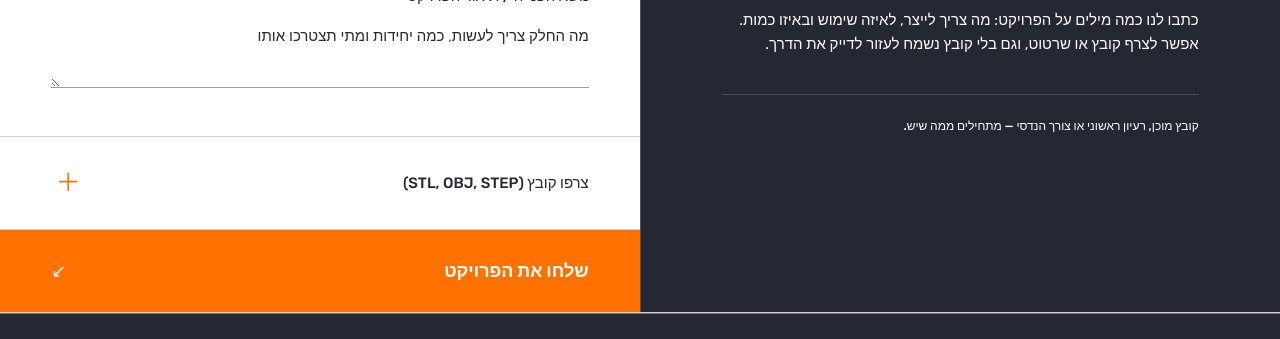
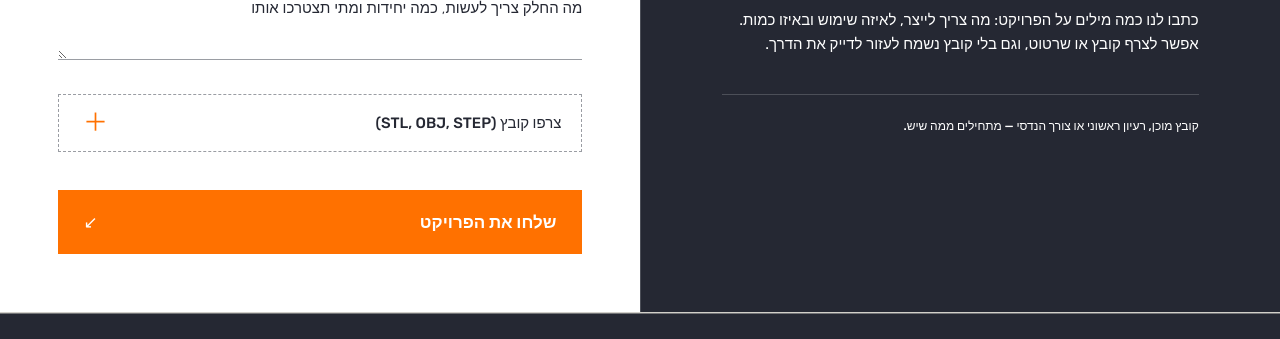
Before and after one commit to idwav/printing-parts-3d, a website: page contact.html in a window 1280 px wide. Shown: the part 488-827 px from the top of the page. Drawn offline with Linux system fonts and the light colour scheme; a web font is replaced by a local one.

Commit message:
Group the contact form without row dividers
Fields stack with even spacing inside one padded block, the file picker
becomes a dashed drop target, and the submit button follows the fields
at their width instead of spanning the column bottom.

Co-Authored-By: Claude Opus 5.5 <noreply@anthropic.com>

```diff
--- a/contact.html
+++ b/contact.html
@@ -7,7 +7,7 @@
   <link rel="preconnect" href="https://fonts.googleapis.com"><link rel="preconnect" href="https://fonts.gstatic.com" crossorigin><link href="https://fonts.googleapis.com/css2?family=Rubik:wght@300;400;500;600;700;900&amp;display=swap" rel="stylesheet">
   <link rel="stylesheet" href="https://use.typekit.net/hop1eit.css">
   <script>document.documentElement.classList.add('js');</script><link rel="stylesheet" href="inner.css?v=20261014-4"><link rel="stylesheet" href="shared-header.css?v=20261019-smooth-scroll">
-  <link rel="stylesheet" href="responsive.css?v=20261108-4">
+  <link rel="stylesheet" href="responsive.css?v=20261108-5">
 </head>
 <body class="page-contact">
   <header class="topbar is-solid"><a class="logo" href="index.html" aria-label="Printing Parts 3D — דף הבית"><img src="assets/brand-logo.svg" alt="Printing Parts 3D"></a><nav aria-label="ניווט ראשי"><a href="about.html">אודות</a><a href="services.html">השירותים שלנו</a><a href="industries.html">תעשיות</a><a href="technologies.html">טכנולוגיות</a><a href="materials.html">יכולות וחומרים</a><a href="contact.html" aria-current="page">צור קשר</a></nav><div class="top-actions"><label class="language-menu"><svg viewBox="0 0 24 24" aria-hidden="true"><circle cx="12" cy="12" r="9"></circle><path d="M3 12h18M12 3c3 3 3 15 0 18M12 3c-3 3-3 15 0 18"></path></svg><select class="language-select" aria-label="בחירת שפה"><option value="he">עברית</option><option value="en">English</option></select></label><a class="top-contact instagram-link" href="https://www.instagram.com/printing_parts_3d/" target="_blank" rel="noopener noreferrer" aria-label="Instagram"><svg viewBox="0 0 24 24" aria-hidden="true"><rect x="3" y="3" width="18" height="18" rx="5"></rect><circle cx="12" cy="12" r="4"></circle><circle cx="17.4" cy="6.7" r="1"></circle></svg></a></div></header>
--- a/responsive.css
+++ b/responsive.css
@@ -893,3 +893,31 @@ body.page-technologies .capability-services__grid figure img { display:block; mi
 .page-contact .contact-form .field input[type="tel"]:not(#t) { direction:ltr; text-align:right; }
 .lang-en.page-contact .contact-form .field input[type="email"]:not(#t),
 .lang-en.page-contact .contact-form .field input[type="tel"]:not(#t) { text-align:left; }
+
+/* Contact form as one grouped form: no row dividers, even spacing, button right after the fields. */
+.page-contact .contact-form:not(#t) {
+  display:flex!important; flex-direction:column; justify-content:center;
+  padding:clamp(36px,5vw,80px) clamp(24px,4.5vw,72px)!important; height:auto!important;
+}
+.page-contact .contact-form .form-grid:not(#t) {
+  display:grid; grid-template-columns:1fr!important; grid-template-rows:none!important; grid-auto-rows:auto!important;
+  row-gap:clamp(22px,2.4vw,30px); flex:0 0 auto!important; height:auto!important; min-height:0; border:0;
+}
+.page-contact .contact-form .form-grid .field:not(#t) {
+  min-height:0!important; padding:0!important; border:0!important; place-items:start stretch;
+}
+.page-contact .contact-form .form-grid .field-project:not(#t) { min-height:0!important; }
+.page-contact .contact-form .form-grid .file-field:not(#t) { margin-top:4px; }
+.page-contact .contact-form .file-field > label:not(#t) {
+  min-height:58px!important; height:auto; padding:0 20px!important;
+  border:1px dashed #9a9da3; color:var(--ink); font:500 15px "Rubik",Arial,sans-serif;
+  transition:border-color .2s ease, background-color .2s ease; cursor:pointer;
+}
+.page-contact .contact-form .file-field > label:hover:not(#t),
+.page-contact .contact-form .file-field > input:focus-visible + label:not(#t) { border-color:var(--orange); background:#fff8f2; }
+.page-contact .contact-form .primary-action:not(#t) {
+  width:100%!important; min-height:64px!important; margin:clamp(28px,3vw,40px) 0 0!important;
+  padding:0 26px!important; font-size:17px!important; flex-shrink:0;
+}
+.page-contact .contact-form .form-status:not(#t) { margin:14px 0 0!important; padding:0!important; }
+.page-contact .contact-form .form-status:empty:not(#t) { display:none; }
```
Also changed, not shown: 404.html (+1 -1 lines), about.html (+1 -1 lines), index.html (+1 -1 lines), industries.html (+1 -1 lines), materials.html (+1 -1 lines), process.html (+1 -1 lines), services.html (+1 -1 lines), technologies.html (+1 -1 lines).
